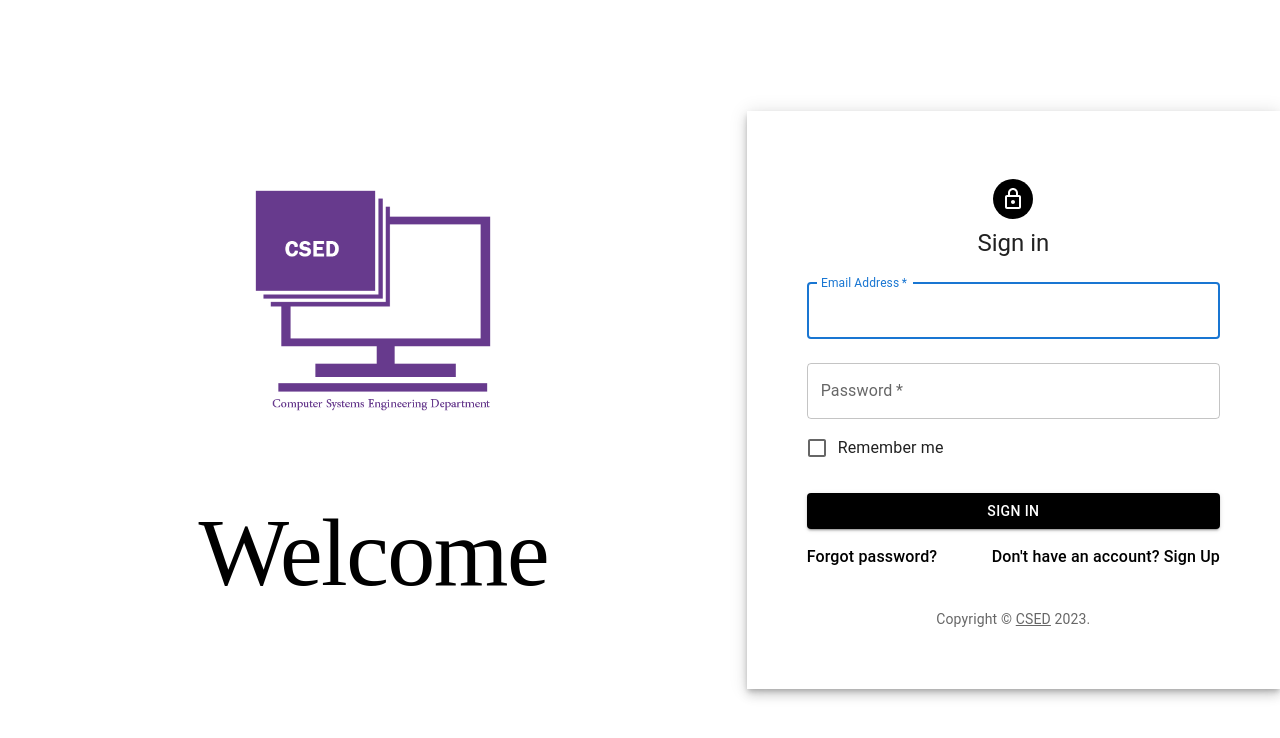
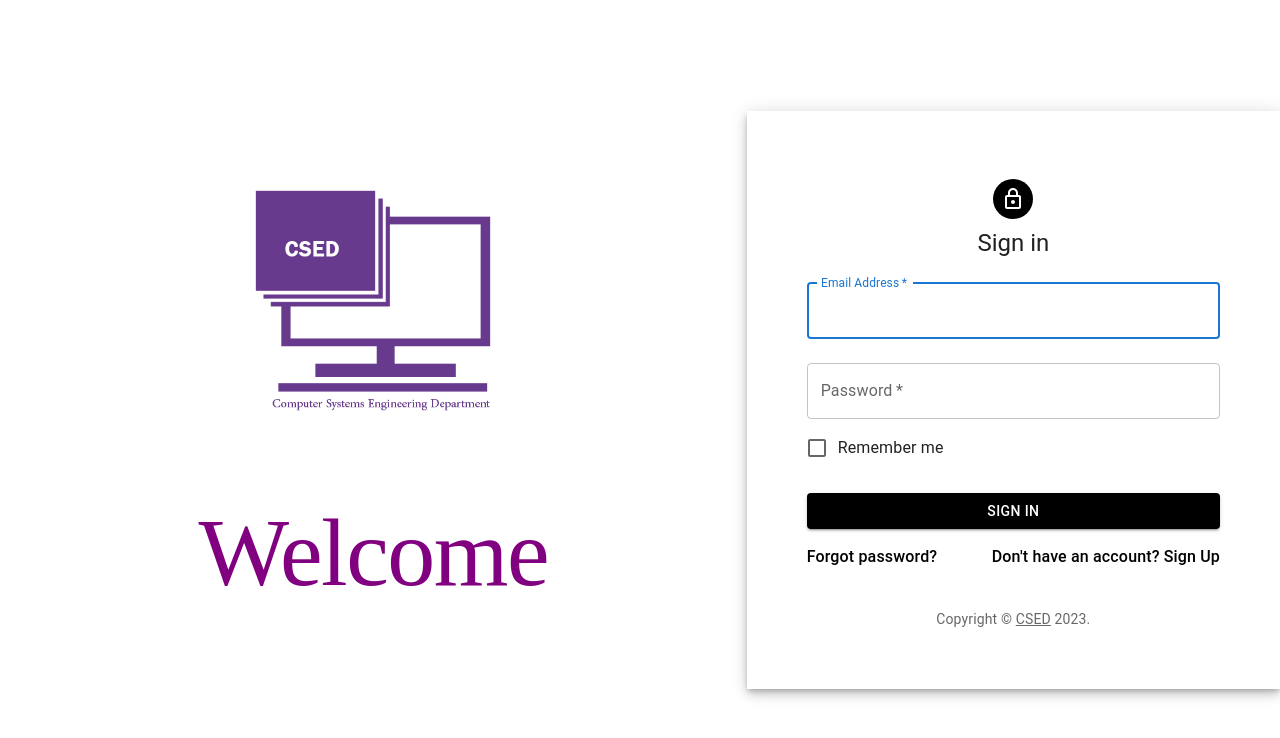
Before and after one commit to Maymoona12/CSED, a React (Vite) app in the folder Frontend/: page /login in a window 1280 px wide. Shown: the top 738 px of the page. Built offline with nearby package versions, Linux system fonts and the light colour scheme.

Commit message:
Add color to login

```diff
--- a/Frontend/src/pages/general-pages/Login/login.jsx
+++ b/Frontend/src/pages/general-pages/Login/login.jsx
@@ -69,7 +69,7 @@ export default function Login() {
               variant="h1"
               sx={{
                 mt: 2,
-                color: "black",
+                color: "purple",
                 textAlign: "center",
                 fontFamily: "Brush script MT",
               }}
```
